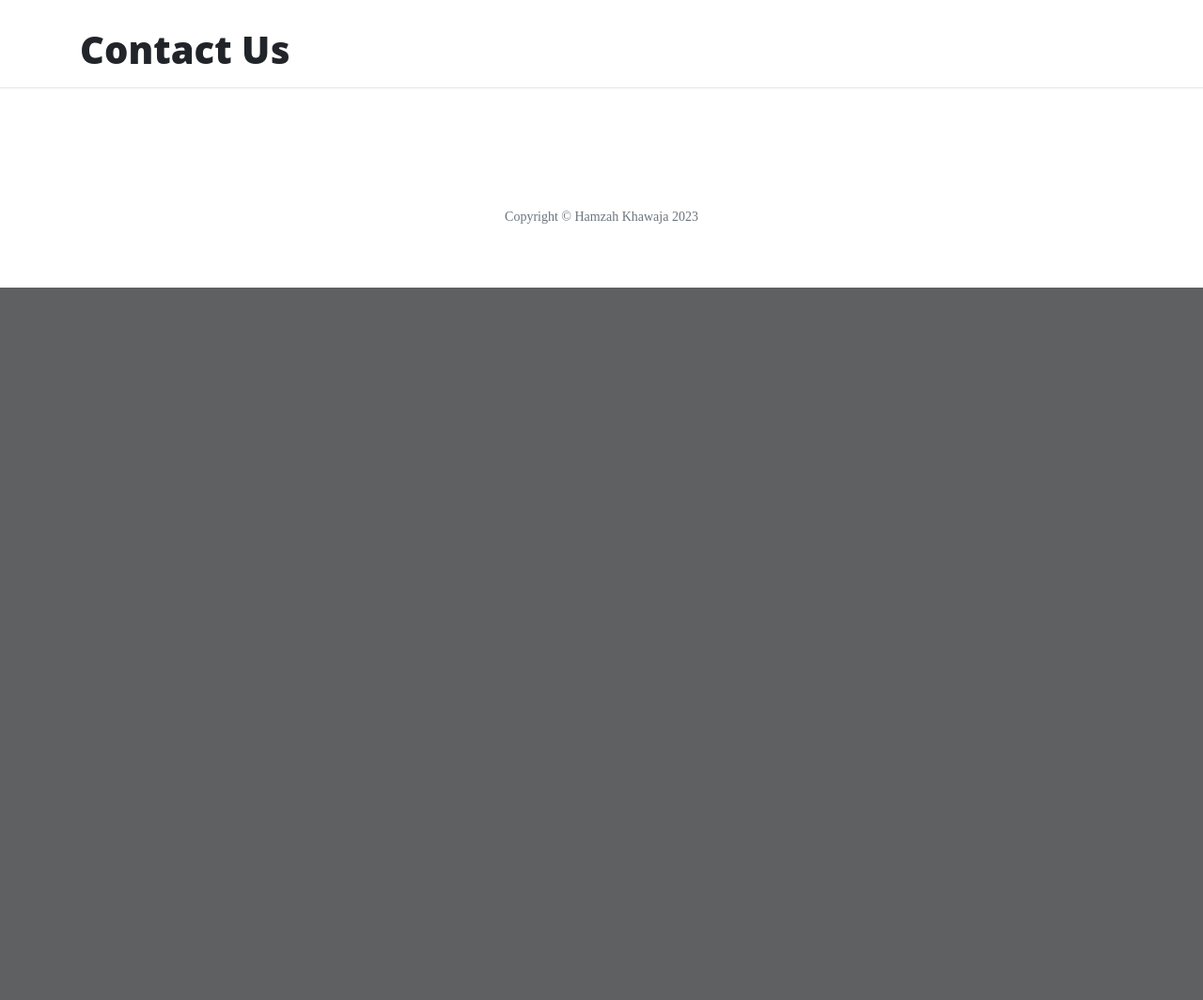
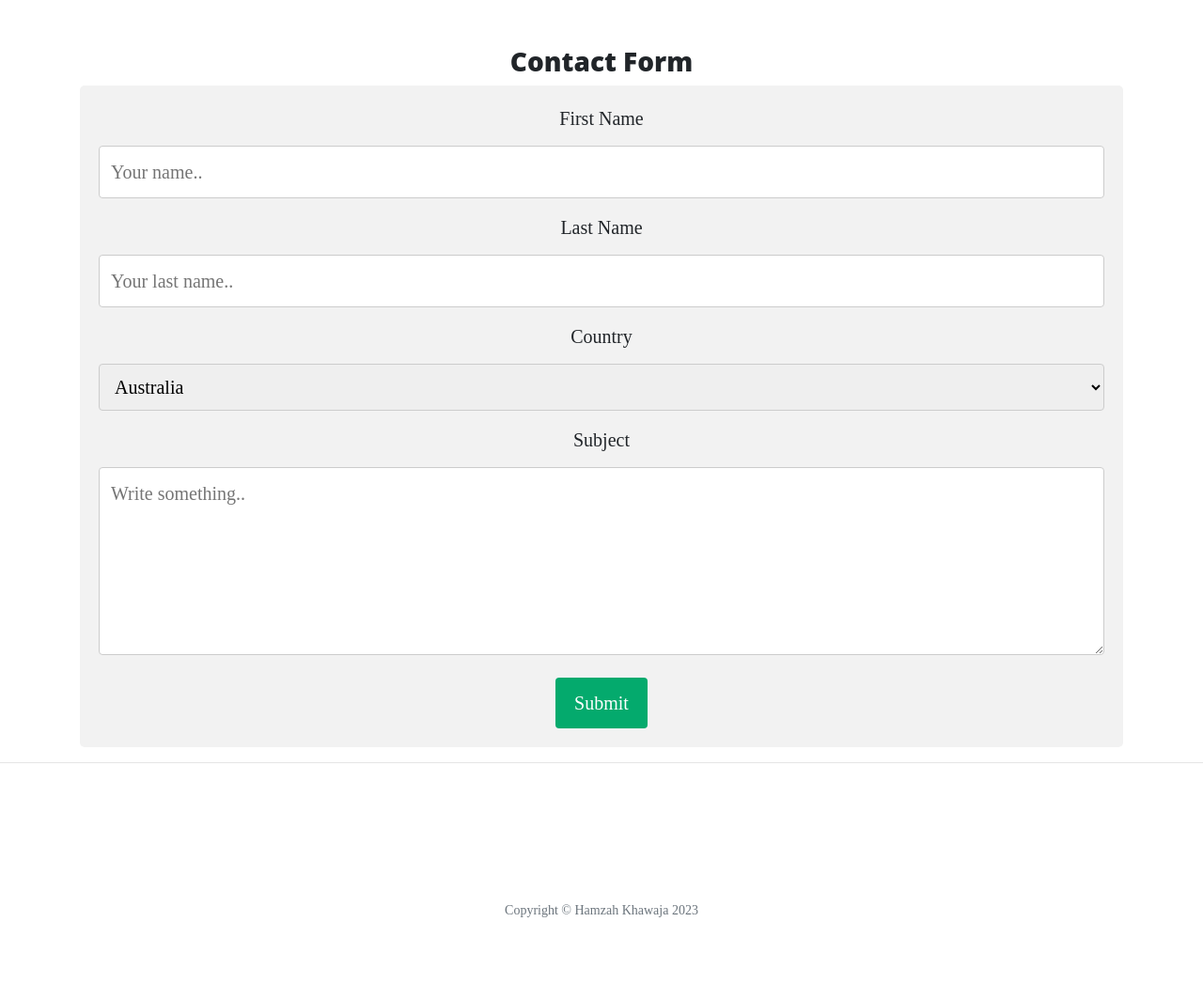
Before and after one commit to HKhawaja1/Project--4, a Flask app: page /contact in a window 1280 px wide. Shown: the part 649-1713 px from the top of the page at 94% size. Before the commit the page ends 955 px from the top, so only its background shows below. Run offline with Flask 3, Linux system fonts and the light colour scheme; some libraries are stand-ins or nearby versions.

Commit message:
Added information for the about section and a form for the Contact Page.

```diff
--- a/static/css/style.css
+++ b/static/css/style.css
@@ -0,0 +1,87 @@
+body {
+    text-align: center;
+}
+
+.title {
+    margin-top: 20px;
+}
+
+.about-section {
+    margin-top: 40px;
+}
+
+.row,
+.image-row {
+    display: flex;
+    justify-content: space-between;
+    margin: 20px;
+}
+
+.column {
+    flex-basis: 48%;
+    padding: 10px;
+    box-sizing: border-box;
+}
+
+.column img {
+    width: 100%;
+    height: auto;
+}
+
+.culinary {
+    margin: 0 auto;
+    max-width: 800px;
+}
+
+.row ul {
+    list-style-type: none;
+
+    padding: 0;
+}
+
+.row li {
+    margin-bottom: 10px;
+}
+
+.column.faq {
+    flex-basis: 70%;
+}
+
+input[type="text"],
+select,
+textarea {
+    width: 100%;
+
+    padding: 12px;
+
+    border: 1px solid #ccc;
+
+    border-radius: 4px;
+
+    box-sizing: border-box;
+
+    margin-top: 6px;
+
+    margin-bottom: 16px;
+
+    resize: vertical;
+}
+
+input[type="submit"] {
+    background-color: #04aa6d;
+    color: white;
+    padding: 12px 20px;
+    border: none;
+    border-radius: 4px;
+    cursor: pointer;
+}
+
+input[type="submit"]:hover {
+    background-color: #45a049;
+}
+
+.contact {
+    border-radius: 5px;
+    background-color: #f2f2f2;
+    padding: 20px;
+}
--- a/templates/base.html
+++ b/templates/base.html
@@ -6,9 +6,9 @@
     <meta charset="UTF-8">
     <meta name="viewport" content="width=device-width, initial-scale=1.0">
     <title>The Italian Cuisine</title>
-    <link rel="stylesheet" href="{{ url_for('static', filename='vendor/bootstrap/css/bootstrap.min.css') }}">
-    <link rel="stylesheet" href="{{ url_for('static', filename='css/clean-blog.min.css') }}">
-    <link rel="stylesheet" href="{{ url_for('static', filename='css/style.css') }}">
+    <link rel="stylesheet" href="{{ url_for('static', filename='vendor/bootstrap/css/bootstrap.min.css') }}" type="text/css">
+    <link rel="stylesheet" href="{{ url_for('static', filename='css/clean-blog.min.css') }}" type="text/css">
+    <link rel="stylesheet" href="{{ url_for('static', filename='css/style.css') }}" type="text/css">
 </head>
 
 <body>
--- a/templates/contact.html
+++ b/templates/contact.html
@@ -2,8 +2,26 @@
 {% block content %}
 
 <header>
-    <!-- Header -->
-    <h1>Contact Us</h1>
+    <h3>Contact Form</h3>
 </header>
+<section>
+    <div class="contact">
+        <form>
+            <label for="fname">First Name</label>
+            <input type="text" id="fname" name="firstname" placeholder="Your name..">
+            <label for="lname">Last Name</label>
+            <input type="text" id="lname" name="lastname" placeholder="Your last name..">
+            <label for="country">Country</label>
+            <select id="country" name="country">
+                <option value="australia">Australia</option>
+                <option value="canada">Canada</option>
+                <option value="usa">USA</option>
+            </select>
+            <label for="subject">Subject</label>
+            <textarea id="subject" name="subject" placeholder="Write something.." style="height:200px"></textarea>
+            <input type="submit" value="Submit">
+        </form>
+    </div>
+</section>
 
 {% endblock %}
```
Also changed, not shown: templates/about.html (+67 -4 lines), 2 other files.
